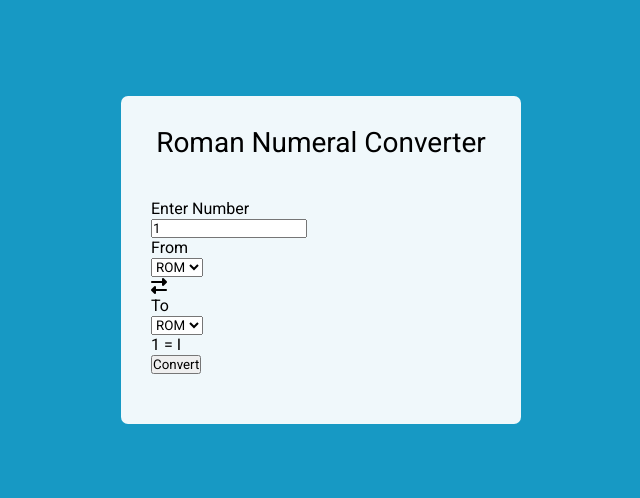
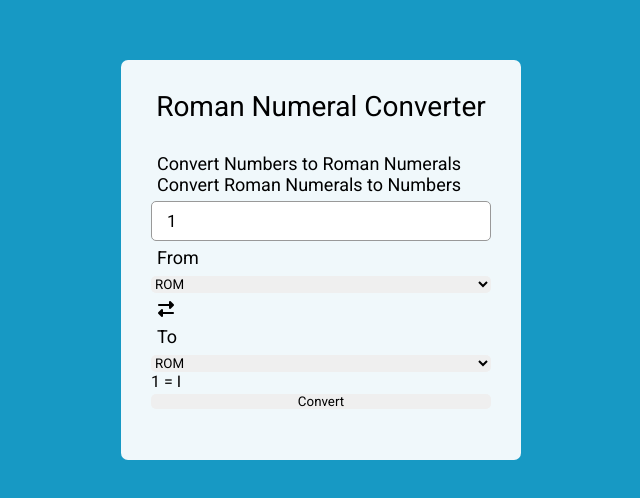
Before and after one commit to thetalesofj/Roman-Numeral-Converter, a plain HTML site: page index.html in a window 1280 px wide. Shown: the part 140-638 px from the top of the page, without its empty margins (319-959 px from the left). Drawn offline with Linux system fonts and the light colour scheme.

Commit message:
styling the wrapping
Need to alter the styling a bit, however, it's very promising

```diff
--- a/index.html
+++ b/index.html
@@ -16,7 +16,8 @@
         <header>Roman Numeral Converter</header>
         <form action="#">
             <div class="amount">
-                <p>Enter Number</p>
+                <p>Convert Numbers to Roman Numerals
+                    Convert Roman Numerals to Numbers</p>
                 <input type="text" value="1">
             </div>
             <div class="drop-list">
--- a/styles/styles.scss
+++ b/styles/styles.scss
@@ -26,7 +26,39 @@ body {
 }
 
     form {
-    margin: 40px 0 20px 0;
+    margin: 30px 0 20px 0;
+        input {
+            border: 1px solid #999;
+            height: 40px;
+            padding: 0 15px;
+            font-size: 17px;
+
+        :focus {
+            border: 2px solid rgb(23, 153, 196);
+            padding: 0 14px;
+        }
+
+        }
+        p {
+            font-size: 18px;
+            margin-bottom: 5px;
+            margin: 6px;
+
+        }
+        .drop-list {
+            .icon {
+                margin: 7px;
+            }
+        }
+
 }
 
 }
+
+
+form :where(input, select, button) {
+    width: 100%;
+    outline: none;
+    border: none;
+    border-radius: 5px;
+}
```
Also changed, not shown: styles/styles.css, 1 other file.
